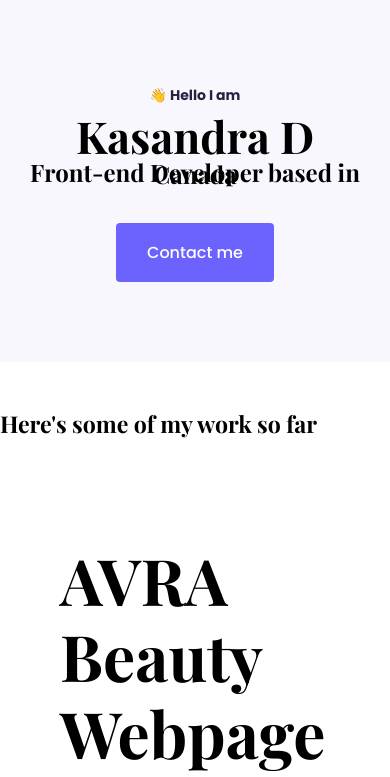
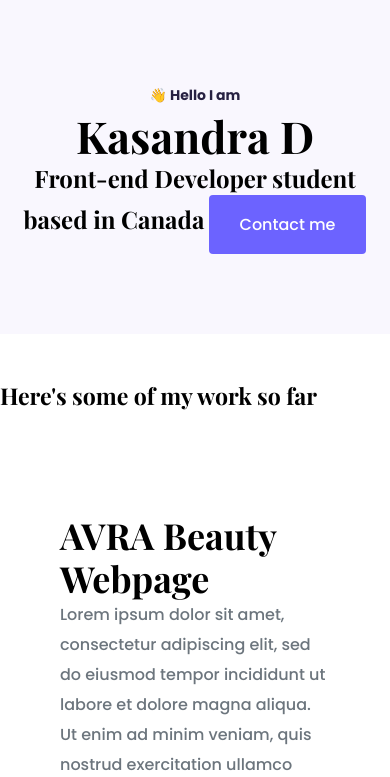
Before and after one commit to kasandradarwin/portfolio-project, a plain HTML site: page index.html in a window 390 px wide. Shown: the top 777 px of the page. Drawn offline with nearby package versions, Linux system fonts and the light colour scheme.

Commit message:
Fixed description text overlap on mobile

```diff
--- a/index.html
+++ b/index.html
@@ -20,7 +20,7 @@
    <div class="hero">
    <p>👋 Hello I am </p>
    <h1>Kasandra D</h1>
-   <h2 class="mb-5"> Front-end Developer based in Canada</h2>
+  <h2 class="mb-5"> Front-end Developer student based in Canada</h2>
    <a href="#" class="btn btn-branding"> Contact me </a>
 </div>
 <div class="container"></div>
--- a/styles/styles.css
+++ b/styles/styles.css
@@ -86,7 +86,8 @@ body {
         font-size: 44px;
     }
     h2 {
-        font: size 36px;
+        font-size: 36px;
+        display: inline;
     }
 
     .hero {
```
